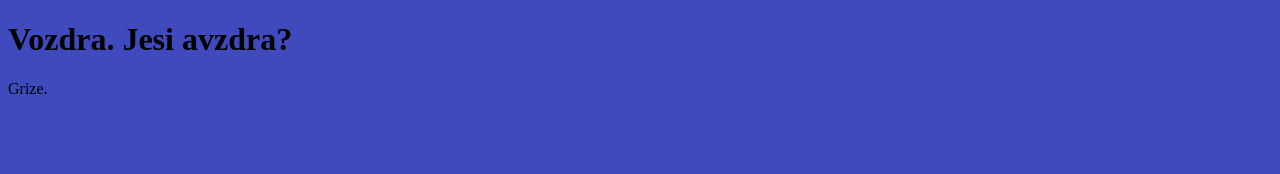
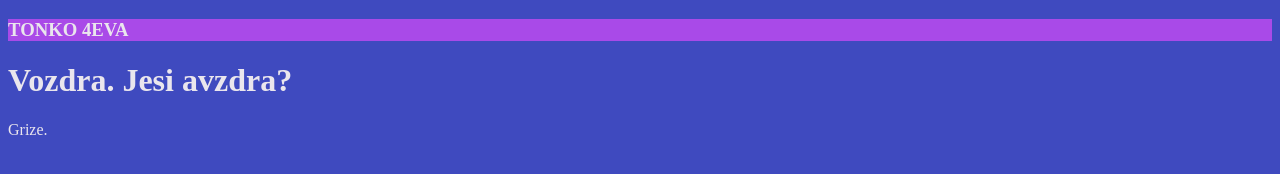
Before and after one commit to tcu1994/tonco.github.io, a plain HTML site: page index.html in a window 1280 px wide. Drawn offline with Linux system fonts and the light colour scheme.

Commit message:
dalje
idemo

```diff
--- a/index.html
+++ b/index.html
@@ -1,11 +1,14 @@
 <!DOCTYPE html>
 <html>
 <head>
-<title>Tonkova osobna stranica</title>
-<link rel="stylesheet" type="text/css" href="mystyle.css">
+	<title>Tonkova osobna stranica</title>
+	<link rel="stylesheet" type="text/css" href="mystyle.css">
 </head>
 <body>
-<h1>Vozdra. Jesi avzdra?</h1>
-<p>Grize.</p>
+	<header>
+			<h3>TONKO 4EVA<h3>
+	</header>
+	<h1>Vozdra. Jesi avzdra?</h1>
+	<p>Grize.</p>
 </body>
 </html>
--- a/mystyle.css
+++ b/mystyle.css
@@ -1,4 +1,11 @@
+header {
+	background: #a94ae8;
+}
+
+
+
+
 body {
-	background-color: #3f4abf
-
+	background-color: #3f4abf;
+	color: #EAE6ED;
 }
```
